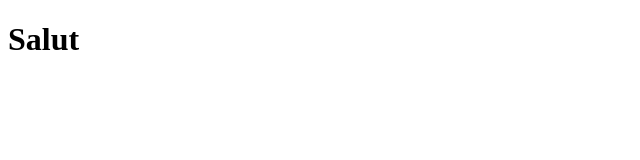
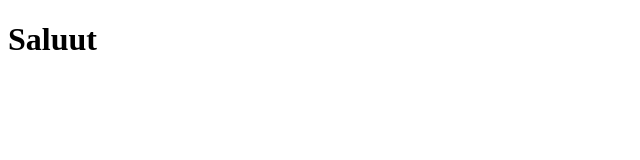
Before and after one commit to Saphyr25/Projet-soriy, a plain HTML site: page index.html in a window 1280 px wide. Shown: the full height of the page, 0-640 px from the left. Drawn offline with Linux system fonts and the light colour scheme.

Commit message:
Update index.html

```diff
--- a/index.html
+++ b/index.html
@@ -7,7 +7,7 @@
     <title>Document</title>
 </head>
 <body>
-            <h1>Salut</h1>
+            <h1>Saluut</h1>
 
 </body>
 </html>
```
